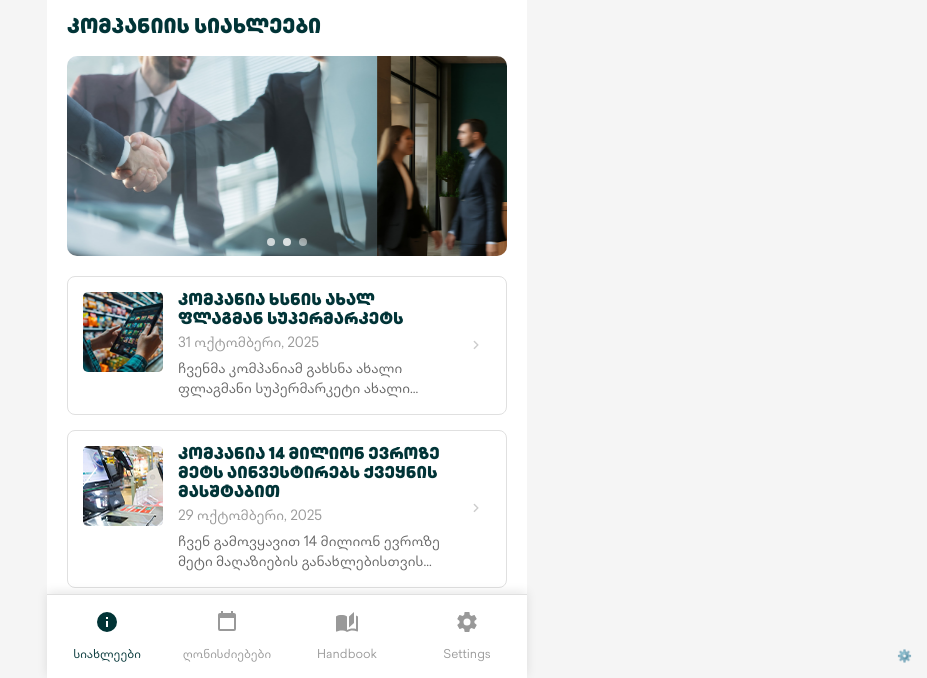
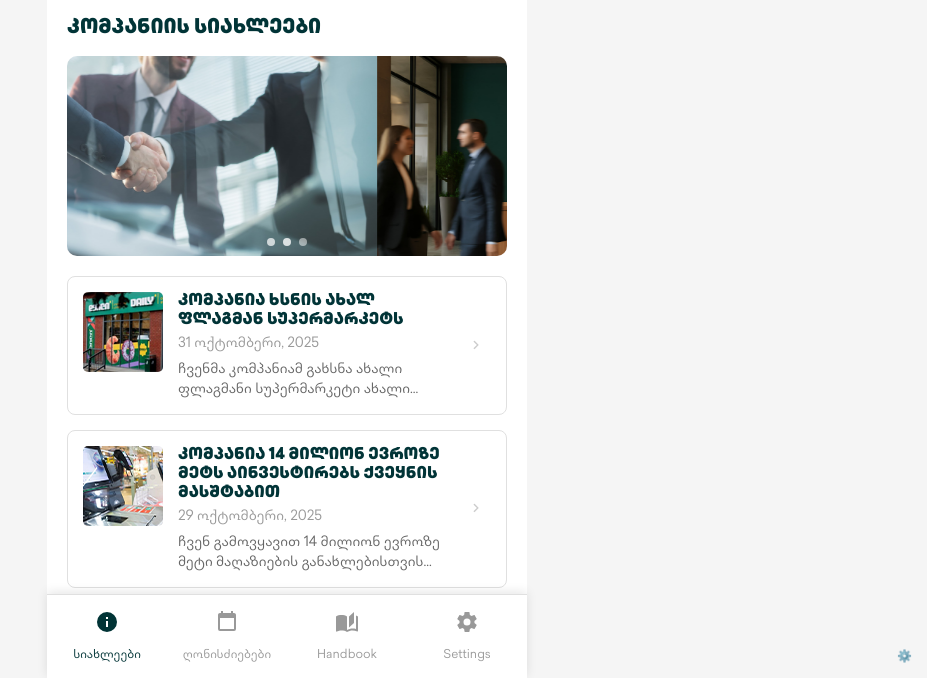
Before and after one commit to Spargeorgia/Holding, a website: page index.html in a window 1280 px wide. Shown: the part 122-800 px from the top of the page, without its empty margins (353-1280 px from the left). Drawn offline with Linux system fonts and the light colour scheme.

```diff
--- a/index.html
+++ b/index.html
@@ -423,7 +423,7 @@
                     <!-- News Cards -->
                 <!-- News Cards -->
                                 <div class="card" data-department="retail" onclick="showArticle('flagship-store')">
-                    <div class="card-image" style="background-image: url(/images/mini/1.png)"></div>
+                    <div class="card-image" style="background-image: url(/images/mini/8.png)"></div>
                     <div class="card-content">
                         <div class="card-title">კომპანია ხსნის ახალ ფლაგმან სუპერმარკეტს</div>
                         <div class="card-date">31 ოქტომბერი, 2025</div>
```
